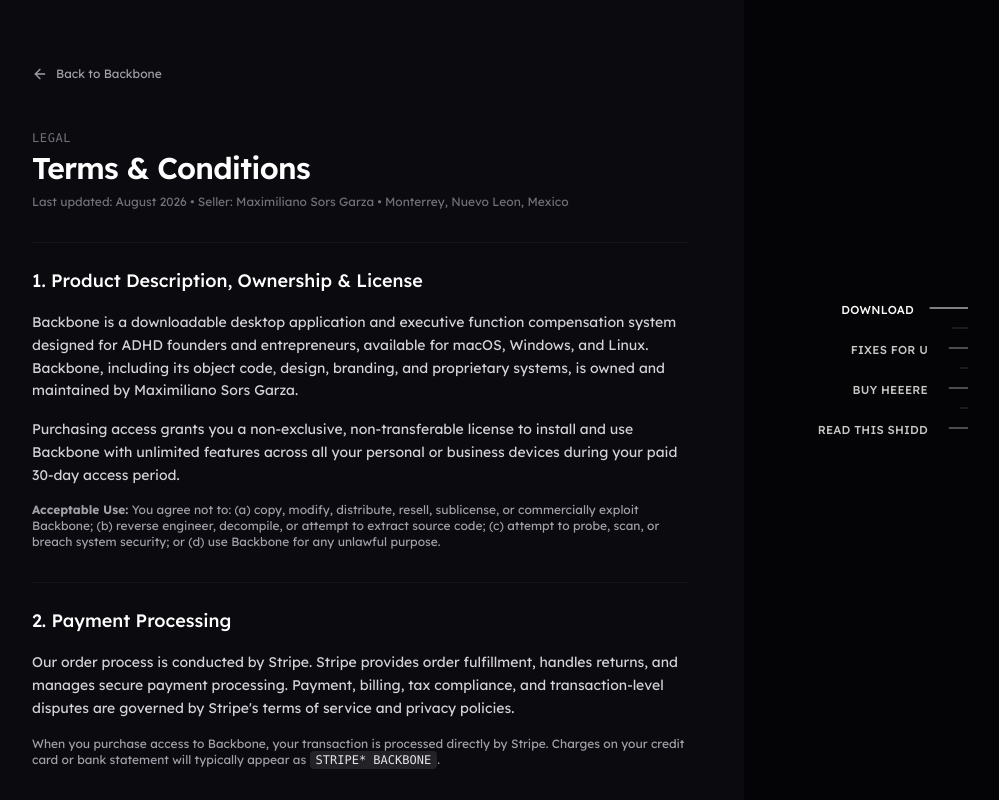
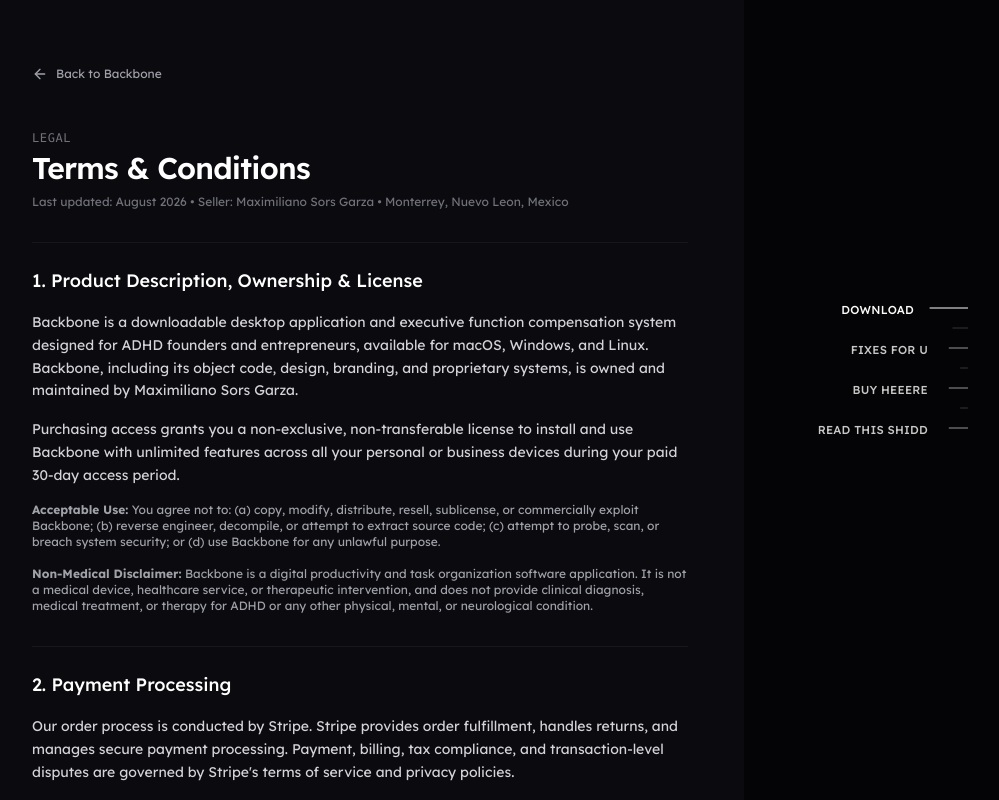
Before and after one commit to vbulgariangymratt-afk/BH-minimal-webpage, a Next.js app: page /terms in a window 1280 px wide. Shown: the top 800 px of the page, without its empty margins (280-1279 px from the left). Built offline with nearby package versions, Linux system fonts and the light colour scheme; no server answers.

Commit message:
Add non-medical software disclaimer to Terms & Conditions

```diff
--- a/src/app/terms/page.tsx
+++ b/src/app/terms/page.tsx
@@ -36,6 +36,9 @@
           </p>
           <p className="text-xs text-zinc-400">
             <strong>Acceptable Use:</strong> You agree not to: (a) copy, modify, distribute, resell, sublicense, or commercially exploit Backbone; (b) reverse engineer, decompile, or attempt to extract source code; (c) attempt to probe, scan, or breach system security; or (d) use Backbone for any unlawful purpose.
+          </p>
+          <p className="text-xs text-zinc-400">
+            <strong>Non-Medical Disclaimer:</strong> Backbone is a digital productivity and task organization software application. It is not a medical device, healthcare service, or therapeutic intervention, and does not provide clinical diagnosis, medical treatment, or therapy for ADHD or any other physical, mental, or neurological condition.
           </p>
         </section>
 
```
